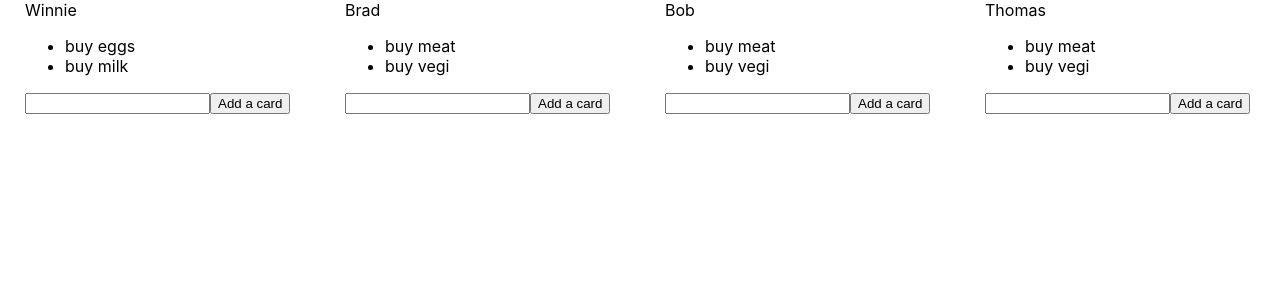
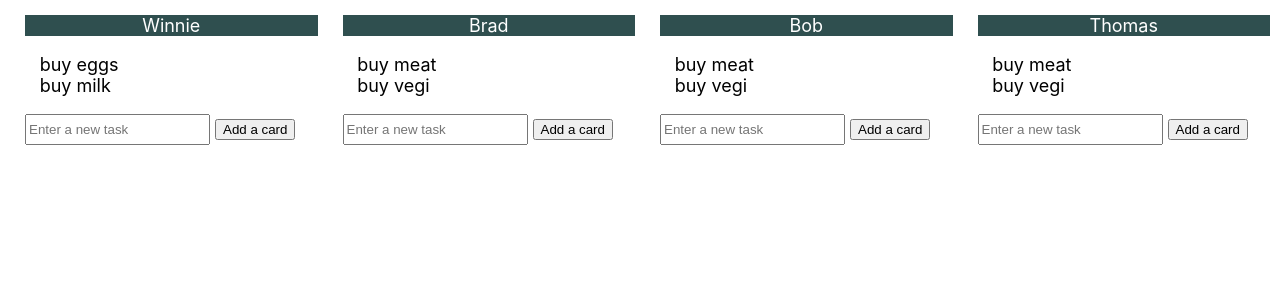
Before and after one commit to lancl/jira-draggable-ui-for-hemlane, a React (Create React App) app: page / in a window 1280 px wide. Shown: the top 300 px of the page. Built offline with nearby package versions, Linux system fonts and the light colour scheme.

Commit message:
Fixed some bugs and finished the first 2 specs; improved the UI

```diff
--- a/src/App.css
+++ b/src/App.css
@@ -1,47 +1,29 @@
-.App {
-  text-align: center;
+/* All of the lanes */
+.Lane-List {
+  display: flex;
+  margin-top: 15px;
+  margin-right: 10px;
+  /*  */
+  font-size: 18px;
 }
 
-.Lane-List {
-  display: flex;
-}
-
+/* Each lane: for a person */
 .Lane {
   margin-left: 25px;
   width: 25%;
 }
 
-/* .App-logo {
-  height: 40vmin;
-  pointer-events: none;
-}
-
-@media (prefers-reduced-motion: no-preference) {
-  .App-logo {
-    animation: App-logo-spin infinite 20s linear;
-  }
-}
-
-.App-header {
-  background-color: #282c34;
-  min-height: 100vh;
-  display: flex;
-  flex-direction: column;
-  align-items: center;
-  justify-content: center;
-  font-size: calc(10px + 2vmin);
+/* Person's name */
+.Lane-Name {
+  text-align: center;
+  background-color: darkslategrey;
   color: white;
 }
 
-.App-link {
-  color: #61dafb;
+.Task-Input {
+  height: 25px;
 }
 
-@keyframes App-logo-spin {
-  from {
-    transform: rotate(0deg);
-  }
-  to {
-    transform: rotate(360deg);
-  }
-} */
+.Task-Button {
+  margin: 5px;
+}
--- a/src/App.js
+++ b/src/App.js
@@ -4,24 +4,16 @@ import "./App.css";
 import Lane from "./Lane";
 
 // The default data
-const DATA = [
-  {
-    name: "Winnie",
-    tasks: ["buy eggs", "buy milk"],
-  },
-  {
-    name: "Brad",
-    tasks: ["buy meat", "buy vegi"],
-  },
-  {
-    name: "Bob",
-    tasks: ["buy meat", "buy vegi"],
-  },
-  {
-    name: "Thomas",
-    tasks: ["buy meat", "buy vegi"],
-  },
-];
+// Note 1: the key can later be replaced by employee_id (instead
+// of employee_name)
+// Note 2: data should Not be too nested (otherwise, hard to make
+// a copy)
+const DATA = {
+  Winnie: ["buy eggs", "buy milk"],
+  Brad: ["buy meat", "buy vegi"],
+  Bob: ["buy meat", "buy vegi"],
+  Thomas: ["buy meat", "buy vegi"],
+};
 
 class App extends Component {
   constructor(props) {
@@ -29,41 +21,42 @@ class App extends Component {
     this.state = {
       // An array of objects
       data: DATA, // Value as the default data
-      newTasks: {}, // Key as person's name, val as new task
+      newTaskByName: {},
     };
   }
 
   // About: handle change, on typing a new task
   handleChange = (event, name) => {
     const newTask = event.target.value;
-    const copyOfState = { ...this.state.newTasks };
-    //
-    copyOfState[name] = newTask;
-    //
+    const copyOfNewTasksByName = { ...this.state.newTaskByName };
+
+    // Update the copy of this state
+    copyOfNewTasksByName[name] = newTask;
+
+    // Update this state
     this.setState({
-      newTasks: copyOfState,
+      newTaskByName: copyOfNewTasksByName,
     });
   };
 
-  // About: after click, add a task to the person (in state, data)
+  // About: after click, add a new task to the person
   handleClickToAddTask = (name) => {
-    // Get the new task
-    const newTask = this.state.newTasks[name];
+    const newTask = this.state.newTaskByName[name];
+    console.log(`### [Click] name is ${name}`);
 
-    //
-    const copyOfState = [...this.state.data];
-
-    // Step: update the copy of the state
-    for (const obj of copyOfState) {
-      if (obj.name === name) {
-        obj.tasks.push(newTask);
-        break;
-      }
+    // Make a deep copy of the state, data
+    // const data = { ...this.state.data };
+    const copyOfData = {};
+    for (const key of Object.keys(this.state.data)) {
+      copyOfData[key] = [...this.state.data[key]];
     }
 
-    // Step: update the state
+    // Add the new task, to the person
+    copyOfData[name].push(newTask);
+
+    // Update the state, data
     this.setState({
-      data: copyOfState,
+      data: copyOfData,
     });
   };
 
@@ -73,10 +66,10 @@ class App extends Component {
     return (
       <div>
         <div className="Lane-List">
-          {data.map((item) => (
+          {Object.keys(data).map((name) => (
             <Lane
-              name={item.name}
-              tasks={item.tasks}
+              name={name}
+              tasks={data[name]}
               handleChange={this.handleChange}
               handleClickToAddTask={this.handleClickToAddTask}
             />
--- a/src/Lane.js
+++ b/src/Lane.js
@@ -3,23 +3,25 @@ import React from "react";
 // Each Lane: name; then task(s) as a list
 const Lane = ({ name, tasks, handleChange, handleClickToAddTask }) => (
   <div className="Lane">
+    <div className="Lane-Name">{name}</div>
+
     {/* List of current tasks */}
-    <div>
-      <div>{name}</div>
     <ul>
       {tasks.map((task) => (
         <li>{task}</li>
       ))}
     </ul>
-    </div>
-    {/* Button: to add a new task */}
-    <div>
+
+    {/* Section: to add a new task, for the person */}
     <input
+      className="Task-Input"
       type="text"
-        onChange={(event, name) => handleChange(event, name)}
+      placeholder="Enter a new task"
+      onChange={(e) => handleChange(e, name)}
     ></input>
-      <button onClick={(name) => handleClickToAddTask(name)}>Add a card</button>
-    </div>
+    <button className="Task-Button" onClick={() => handleClickToAddTask(name)}>
+      Add a card
+    </button>
   </div>
 );
 
--- a/src/index.css
+++ b/src/index.css
@@ -12,6 +12,10 @@ code {
     monospace;
 }
 
+ul {
+  padding-left: 5%;
+}
+
 li {
-  text-decoration: "none";
+  list-style-type: none;
 }
```
Also changed, not shown: screenshot-1.png (added), 1 other file (tests, documents, lock files or other folders). Lines whose indentation alone changed are shown as unchanged.
